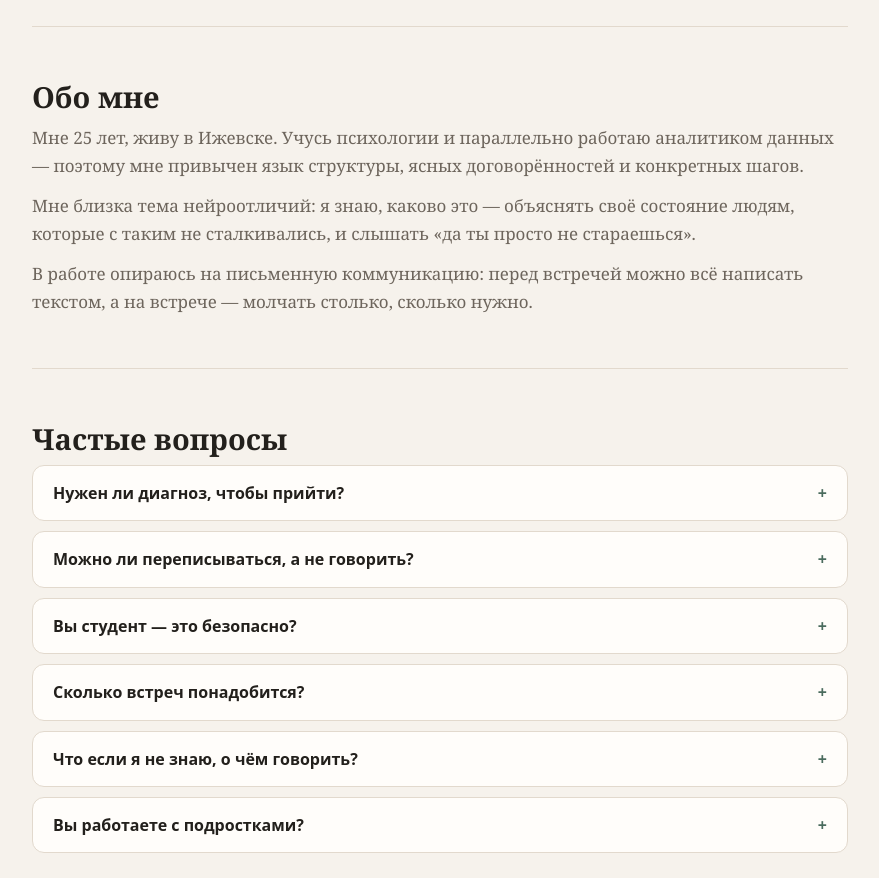
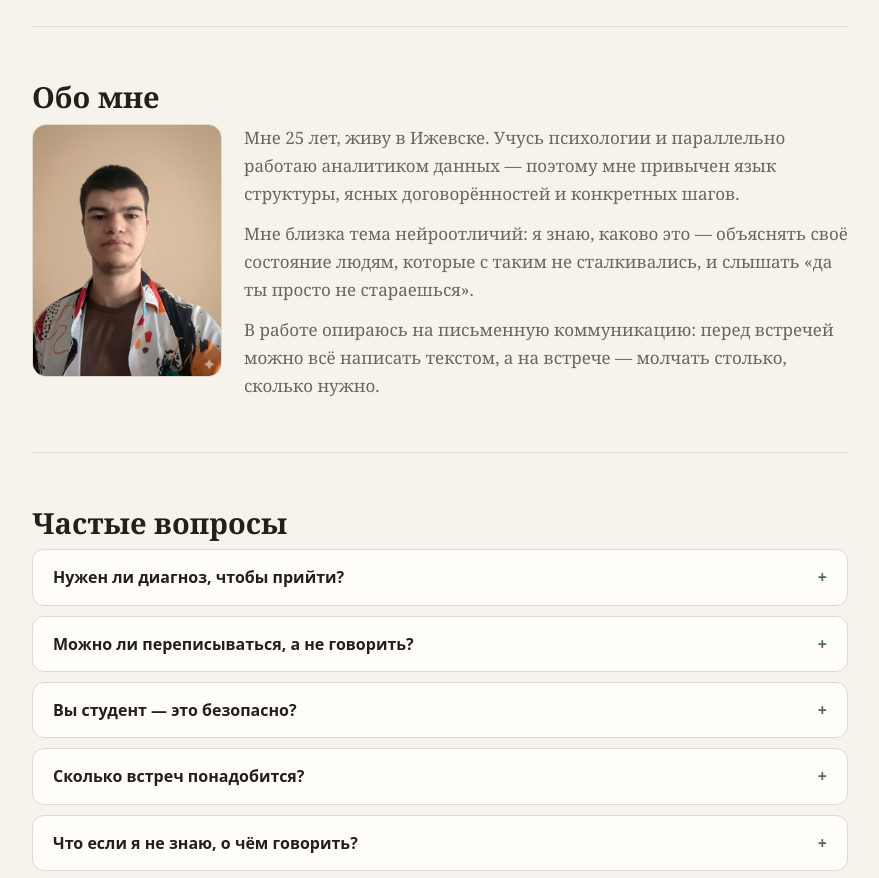
Before and after one commit to caendeith/data-analytics-portfolio, a plain HTML site: page psy/index.html in a window 1280 px wide. Shown: the part 2740-3618 px from the top of the page, without its empty margins (200-1079 px from the left). Drawn offline with Linux system fonts and the light colour scheme.

Commit message:
Psy: add portrait

```diff
--- a/psy/index.html
+++ b/psy/index.html
@@ -87,6 +87,8 @@
 
   .about{display:flex;gap:22px;align-items:flex-start;flex-wrap:wrap}
   .about .text{flex:1 1 320px}
+  .about .photo{flex:0 0 190px;margin:0}
+  .about .photo img{width:190px;height:auto;display:block;border-radius:14px;border:1px solid var(--line)}
   .about p{margin:0 0 12px;color:var(--muted)}
   .about p:last-child{margin-bottom:0}
 
@@ -209,6 +211,7 @@
   <section>
     <h2>Обо мне</h2>
     <div class="about">
+      <figure class="photo"><img src="photo.jpg" alt="Дамир Зиатдинов" width="190" height="254"></figure>
       <div class="text">
         <p>Мне 25 лет, живу в Ижевске. Учусь психологии и параллельно работаю аналитиком
         данных — поэтому мне привычен язык структуры, ясных договорённостей и конкретных шагов.</p>
```
Also changed, not shown: psy/photo.jpg (added).
